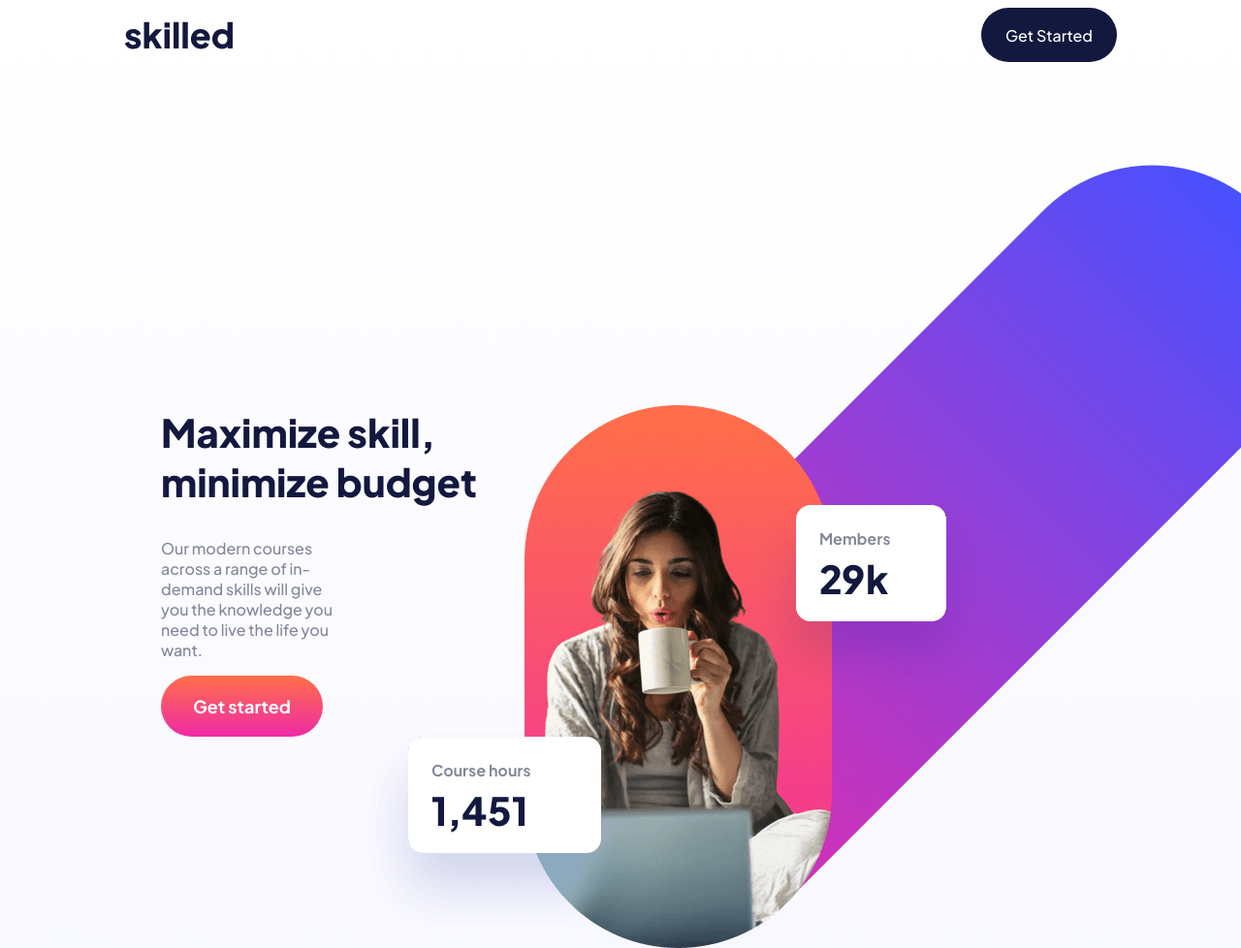
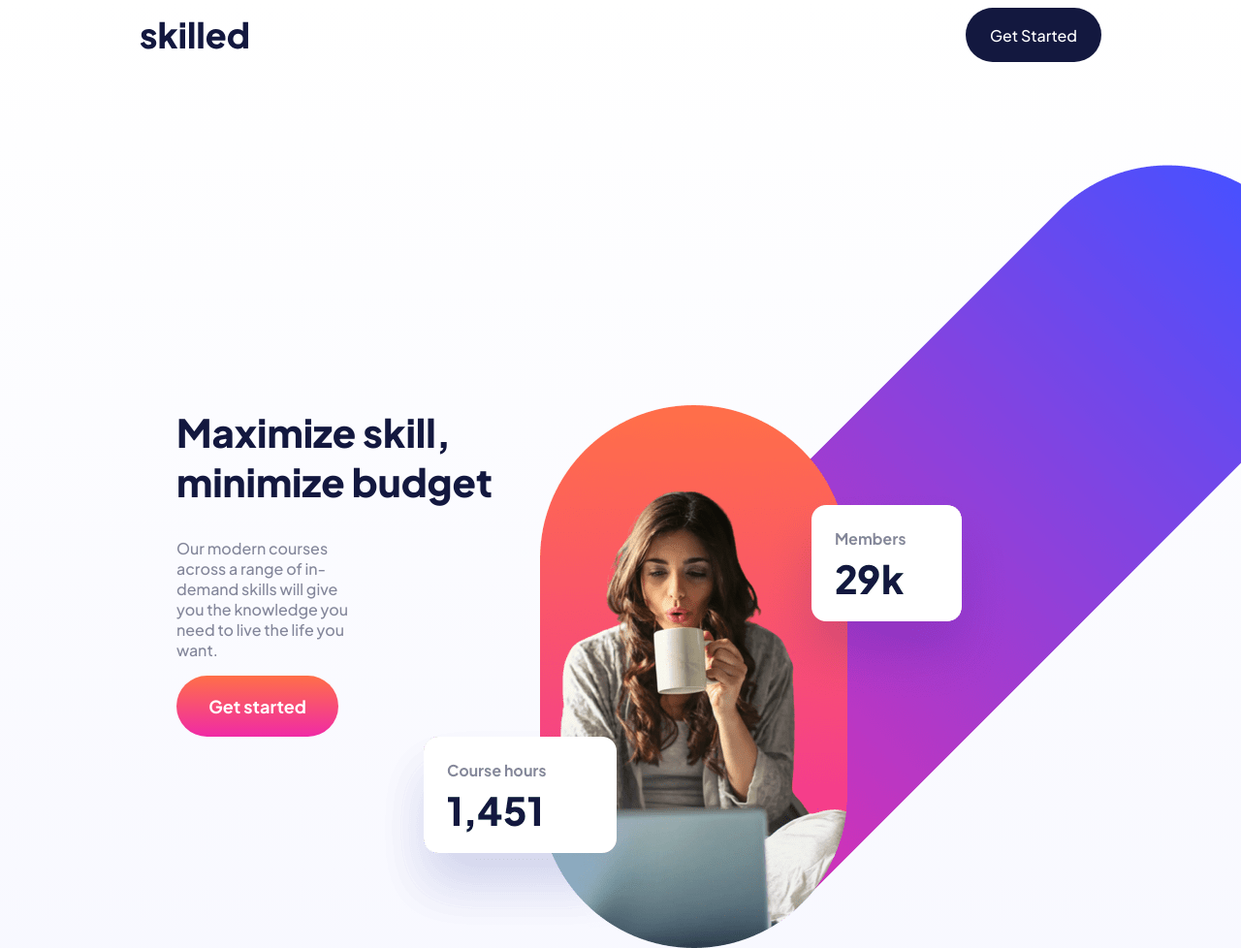
Before and after one commit to gigla2000/dav-4, a plain HTML site: page index.html in a window 1280 px wide. Shown: the top 978 px of the page at 97% size. Drawn offline with Linux system fonts and the light colour scheme.

Commit message:
margin-ebis-shesworeba

```diff
--- a/style.css
+++ b/style.css
@@ -2,9 +2,8 @@ body {
   display: flex;
   justify-content: center;
   align-items: center;
-
   flex-direction: column;
-
+  min-height: 100vh;
   background: linear-gradient(180deg, #ffffff 0%, #f0f1ff 100%);
 }
 
@@ -34,6 +33,13 @@ header {
   font-family: "Plus Jakarta Sans", sans-serif;
 }
 
+.skilled{
+  margin-left: 16px;
+}
+
+.get-started{
+  margin-right: 16px;
+}
 /* section ნაწილი*/
 
 section {
@@ -56,6 +62,7 @@ section {
   font-size: 40px;
   width: 100%;
   color: #13183f;
+  margin-left: 16px;
 }
 .marcxena-p {
   /* section-ის ზედა ნაწილის სათაურის ქვეშა ტექსტი*/
@@ -64,6 +71,7 @@ section {
   font-weight: 500;
   font-size: 16px;
   color: #83869a;
+  margin-left: 16px;
 }
 .marcxena-bolo {
   /* section-ის ზედა ნაწილის ბოლო დივი get started*/
@@ -74,6 +82,7 @@ section {
   display: flex;
   justify-content: center;
   align-items: center;
+  margin-left: 16px;
 }
 .marcxena-p2 {
   /* section-ის ზედა ნაწილის ბოლო დივში მოთავსებული ტექსტი get started*/
@@ -105,7 +114,7 @@ section {
   padding-right: 29px;
   padding-bottom: 32px;
   margin-right: 16px;
-  margin-left: 16px;
+  margin-left: 20px;
 }
 .h1-reklamtext {
   /*  გოგოს სურათის ქვეშა სარეკლამო ტექსის დივში შემავალი ტექსი*/
@@ -187,6 +196,8 @@ footer {
   display: flex;
   justify-content: space-between;
   align-items: center;
+  margin-right: 16px;
+  margin-left: 16px;
 
   width: 375px;
 }
```
